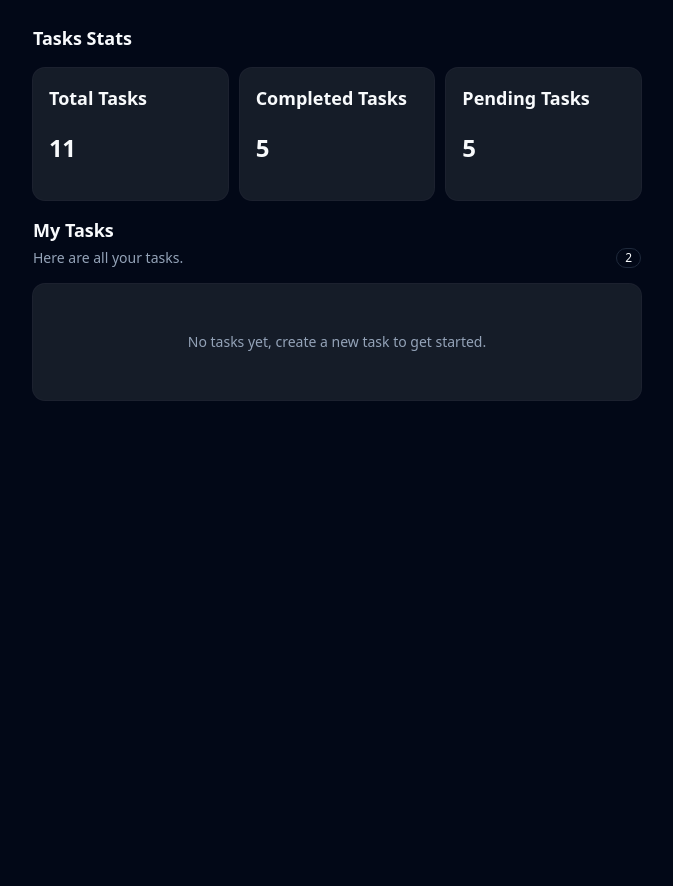
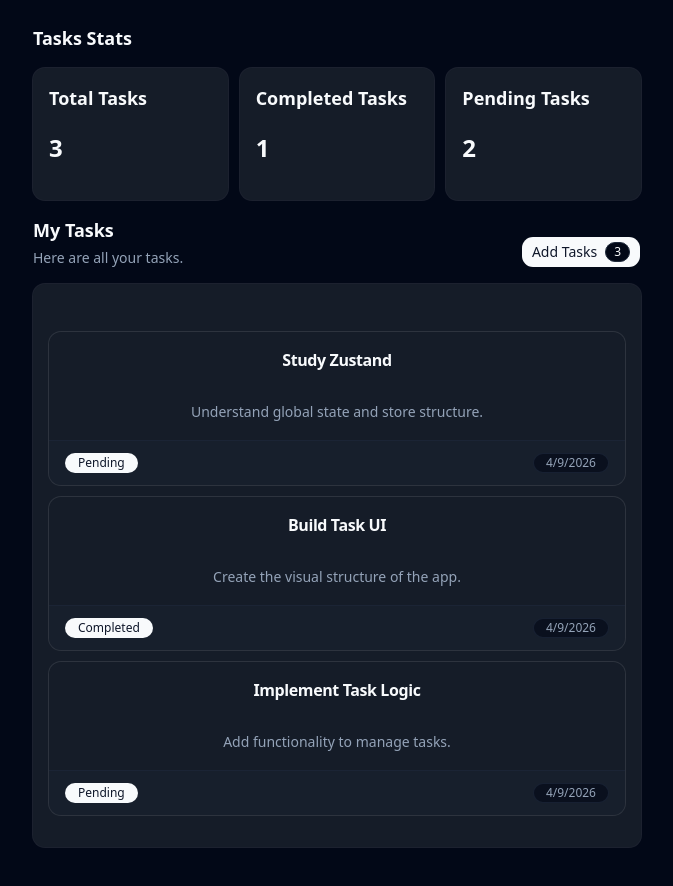
Before and after one commit to MatheusRezendev/task-flow, a React (Vite) app: page / in a window 1280 px wide. Shown: the whole page, without its empty margins (303-976 px from the left). Before the commit the page ends 800 px from the top, so only its background shows below. Built offline with nearby package versions, Linux system fonts and the light colour scheme.

Commit message:
feat: update task flow UI with dynamic task management and dialog component

```diff
--- a/src/App.tsx
+++ b/src/App.tsx
@@ -3,12 +3,18 @@
 import { TaskList } from "./components/TaskList";
 import { TaskStats } from "./components/TaskStats";
 
+import { MOCK_TASKS } from "./lib/mockTasks";
+
 function App() {
+
+  const total = MOCK_TASKS.length;
+  const completed = MOCK_TASKS.filter(task => task.completed).length;
+  const pending = total - completed;
 
   return (
     <>
-      <TaskStats total={11} completed={5} pending={5}></TaskStats>
-      <TaskList></TaskList>
+      <TaskStats total={total} completed={completed} pending={pending}/>
+      <TaskList tasks={MOCK_TASKS}/>
     </>
   )
 }
--- a/src/components/TaskList.tsx
+++ b/src/components/TaskList.tsx
@@ -3,25 +3,34 @@ import {
     CardContent
 } from "./ui/card"
 import { Badge } from "./ui/badge"
-import { MOCK_TASKS } from "@/lib/mockTasks"
+import type { Task } from "@/types/task"
+import { TaskItem } from "./TaskItem"
+import { Button } from "./ui/button"
+import { Dialog, DialogContent, DialogTrigger } from "./ui/dialog"
+import { TaskForm } from "./TaskForm"
+
+type TaskListProps = {
+  tasks: Task[]
+}
 
 const stylesheet = {
   section: "space-y-4",
   header: "flex items-end justify-between gap-4",
   headerText: "space-y-1 pt-4",
-  headerActions: "flex items-center gap-2",
+  headerActions: "flex flex-col items-end gap-2 pt-4",
   title: "text-lg font-semibold",
   description: "text-sm text-muted-foreground",
   content: "space-y-3",
-  counter: "",
+  counter: "bg-background text-foreground rounded-full px-2 py-1 text-xs font-medium",
   emptyCard: "gap-0",
   emptyContent: "py-8 text-center",
   emptyText: "text-sm text-muted-foreground",
   list: "space-y-3",
+  button: "inline-flex items-center gap-2",
 }
 
 
-export function TaskList() {
+export function TaskList({ tasks } : TaskListProps) {
     return <>
         <section className={stylesheet.section}>
             <div className={stylesheet.header}>
@@ -29,16 +38,31 @@ export function TaskList() {
                     <h2 className={stylesheet.title}>My Tasks</h2>
                     <p className={stylesheet.description}>Here are all your tasks.</p>
                 </div>
-                <Badge variant="outline" className={stylesheet.counter}>
-                {MOCK_TASKS.length}
-                </Badge>
+                <Dialog>
+                    <DialogTrigger asChild>
+                        <Button className={stylesheet.button} >
+                            Add Tasks
+                            <Badge variant="outline" className={stylesheet.counter}>
+                                {tasks.length}
+                            </Badge>
+                        </Button>
+                    </DialogTrigger>
+                    <DialogContent>
+                        <TaskForm/>
+                    </DialogContent>
+                </Dialog>
             </div>
-
             <Card className={stylesheet.emptyCard}>
                 <CardContent className={stylesheet.emptyContent}>
-                <p className={stylesheet.emptyText}>
-                    No tasks yet, create a new task to get started.
-                </p>
+                    {tasks.length === 0 ?(
+                        <p className={stylesheet.emptyText}>You don't have any tasks yet.</p>
+                    ):(
+                        <ul className={stylesheet.list}>
+                        {tasks.map((task) => (
+                            <TaskItem key={task.id} task={task} />
+                        ))}
+                        </ul>
+                    )}
                 </CardContent>
             </Card>
         </section>
--- /dev/null
+++ b/src/components/ui/dialog.tsx
@@ -0,0 +1,166 @@
+import * as React from "react"
+import { Dialog as DialogPrimitive } from "radix-ui"
+
+import { cn } from "@/lib/utils"
+import { Button } from "@/components/ui/button"
+import { XIcon } from "lucide-react"
+
+function Dialog({
+  ...props
+}: React.ComponentProps<typeof DialogPrimitive.Root>) {
+  return <DialogPrimitive.Root data-slot="dialog" {...props} />
+}
+
+function DialogTrigger({
+  ...props
+}: React.ComponentProps<typeof DialogPrimitive.Trigger>) {
+  return <DialogPrimitive.Trigger data-slot="dialog-trigger" {...props} />
+}
+
+function DialogPortal({
+  ...props
+}: React.ComponentProps<typeof DialogPrimitive.Portal>) {
+  return <DialogPrimitive.Portal data-slot="dialog-portal" {...props} />
+}
+
+function DialogClose({
+  ...props
+}: React.ComponentProps<typeof DialogPrimitive.Close>) {
+  return <DialogPrimitive.Close data-slot="dialog-close" {...props} />
+}
+
+function DialogOverlay({
+  className,
+  ...props
+}: React.ComponentProps<typeof DialogPrimitive.Overlay>) {
+  return (
+    <DialogPrimitive.Overlay
+      data-slot="dialog-overlay"
+      className={cn(
+        "fixed inset-0 isolate z-50 bg-black/10 duration-100 supports-backdrop-filter:backdrop-blur-xs data-open:animate-in data-open:fade-in-0 data-closed:animate-out data-closed:fade-out-0",
+        className
+      )}
+      {...props}
+    />
+  )
+}
+
+function DialogContent({
+  className,
+  children,
+  showCloseButton = true,
+  ...props
+}: React.ComponentProps<typeof DialogPrimitive.Content> & {
+  showCloseButton?: boolean
+}) {
+  return (
+    <DialogPortal>
+      <DialogOverlay />
+      <DialogPrimitive.Content
+        data-slot="dialog-content"
+        className={cn(
+          "fixed top-1/2 left-1/2 z-50 grid w-full max-w-[calc(100%-2rem)] -translate-x-1/2 -translate-y-1/2 gap-4 rounded-xl bg-popover p-4 text-sm text-popover-foreground ring-1 ring-foreground/10 duration-100 outline-none sm:max-w-sm data-open:animate-in data-open:fade-in-0 data-open:zoom-in-95 data-closed:animate-out data-closed:fade-out-0 data-closed:zoom-out-95",
+          className
+        )}
+        {...props}
+      >
+        {children}
+        {showCloseButton && (
+          <DialogPrimitive.Close data-slot="dialog-close" asChild>
+            <Button
+              variant="ghost"
+              className="absolute top-2 right-2"
+              size="icon-sm"
+            >
+              <XIcon
+              />
+              <span className="sr-only">Close</span>
+            </Button>
+          </DialogPrimitive.Close>
+        )}
+      </DialogPrimitive.Content>
+    </DialogPortal>
+  )
+}
+
+function DialogHeader({ className, ...props }: React.ComponentProps<"div">) {
+  return (
+    <div
+      data-slot="dialog-header"
+      className={cn("flex flex-col gap-2", className)}
+      {...props}
+    />
+  )
+}
+
+function DialogFooter({
+  className,
+  showCloseButton = false,
+  children,
+  ...props
+}: React.ComponentProps<"div"> & {
+  showCloseButton?: boolean
+}) {
+  return (
+    <div
+      data-slot="dialog-footer"
+      className={cn(
+        "-mx-4 -mb-4 flex flex-col-reverse gap-2 rounded-b-xl border-t bg-muted/50 p-4 sm:flex-row sm:justify-end",
+        className
+      )}
+      {...props}
+    >
+      {children}
+      {showCloseButton && (
+        <DialogPrimitive.Close asChild>
+          <Button variant="outline">Close</Button>
+        </DialogPrimitive.Close>
+      )}
+    </div>
+  )
+}
+
+function DialogTitle({
+  className,
+  ...props
+}: React.ComponentProps<typeof DialogPrimitive.Title>) {
+  return (
+    <DialogPrimitive.Title
+      data-slot="dialog-title"
+      className={cn(
+        "text-base leading-none font-medium",
+        className
+      )}
+      {...props}
+    />
+  )
+}
+
+function DialogDescription({
+  className,
+  ...props
+}: React.ComponentProps<typeof DialogPrimitive.Description>) {
+  return (
+    <DialogPrimitive.Description
+      data-slot="dialog-description"
+      className={cn(
+        "text-sm text-muted-foreground *:[a]:underline *:[a]:underline-offset-3 *:[a]:hover:text-foreground",
+        className
+      )}
+      {...props}
+    />
+  )
+}
+
+export {
+  Dialog,
+  DialogClose,
+  DialogContent,
+  DialogDescription,
+  DialogFooter,
+  DialogHeader,
+  DialogOverlay,
+  DialogPortal,
+  DialogTitle,
+  DialogTrigger,
+}
--- a/src/lib/mockTasks.ts
+++ b/src/lib/mockTasks.ts
@@ -15,4 +15,11 @@ export const MOCK_TASKS: Task[] = [
     completed: true,
     createdAt: new Date(),
   },
+  {
+    id: "3",
+    title: "Implement Task Logic",
+    description: "Add functionality to manage tasks.",
+    completed: false,
+    createdAt: new Date(),
+  },
 ]
```
